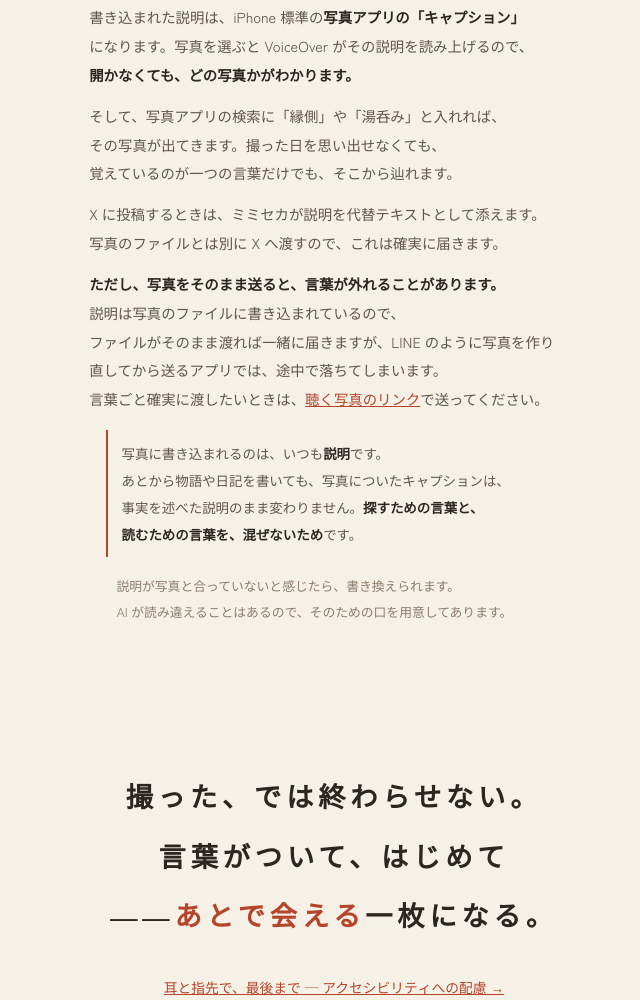
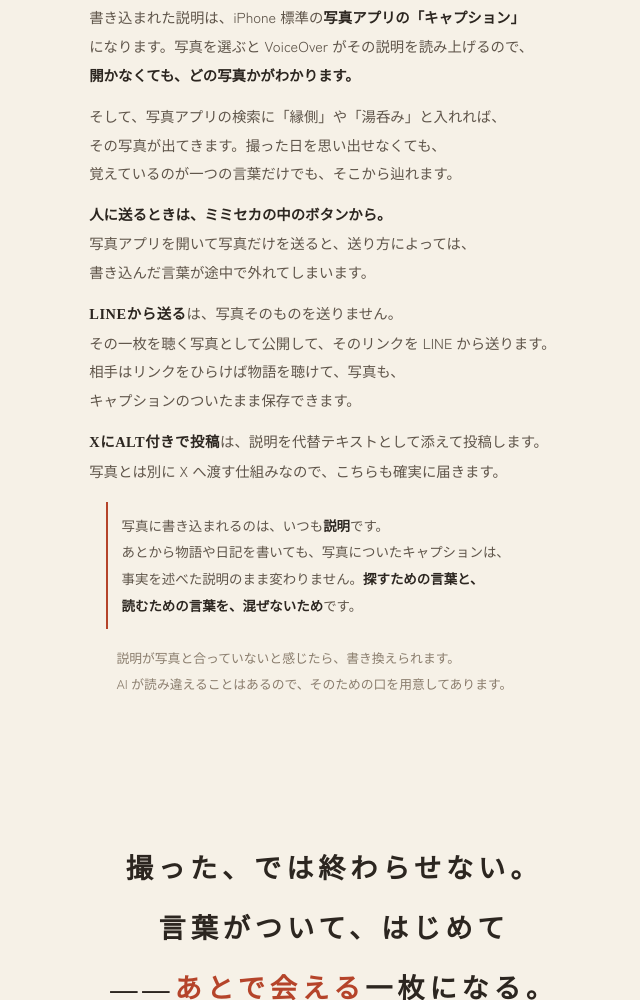
Before and after one commit to akito8639/mimiseka-site, a website: page scia/caption.html in a window 1280 px wide. Shown: the part 2545-3545 px from the top of the page, without its empty margins (306-946 px from the left). Drawn offline with Linux system fonts and the light colour scheme; a web font is replaced by a local one.

Commit message:
送り方はミミセカの直接連携で書く —— LINEから送るは写真を送らず、聴く写真のリンクを送る
共有シートの話として書いていたが、人に渡す正道はアプリが持っている 2 つのボタンだった。

・LINEから送る（publish_line_button）は写真そのものを送らない。その一枚を聴く写真として
  公開し、リンクを LINE から送る（publish_line_hint）。この経路では写真は常に同梱され
  （PublishContext.swift:52,200 の isLinkSend）、相手はキャプションのついたまま保存できる
  （publish_consent_point_2_body）。LINE が写真を作り直す経路を通らないので言葉が落ちない
・XにALT付きで投稿は、XAPIClient が metadata.alt_text として API に直接渡す

表記は「LINEで」でなく「LINEから」。商標上の配慮であり、動作の記述としても正確
（LINE の送信画面に遷移して、そこから送る）—— ShareActionBar.swift:30-31 に従った。

Co-Authored-By: Claude Opus 5 <noreply@anthropic.com>

```diff
--- a/scia/caption.html
+++ b/scia/caption.html
@@ -105,8 +105,9 @@
     <div class="prose">
       <p>書き込まれた説明は、iPhone 標準の<b>写真アプリの「キャプション」</b>になります。写真を選ぶと VoiceOver がその説明を読み上げるので、<b>開かなくても、どの写真かがわかります。</b></p>
       <p>そして、写真アプリの検索に「縁側」や「湯呑み」と入れれば、その写真が出てきます。撮った日を思い出せなくても、覚えているのが一つの言葉だけでも、そこから辿れます。</p>
-      <p>X に投稿するときは、ミミセカが説明を代替テキストとして添えます。写真のファイルとは別に X へ渡すので、これは確実に届きます。</p>
-      <p><b>ただし、写真をそのまま送ると、言葉が外れることがあります。</b>説明は写真のファイルに書き込まれているので、ファイルがそのまま渡れば一緒に届きますが、LINE のように写真を作り直してから送るアプリでは、途中で落ちてしまいます。言葉ごと確実に渡したいときは、<a href="lookback.html">聴く写真のリンク</a>で送ってください。</p>
+      <p><b>人に送るときは、ミミセカの中のボタンから。</b>写真アプリを開いて写真だけを送ると、送り方によっては、書き込んだ言葉が途中で外れてしまいます。</p>
+      <p><span class="key">LINEから送る</span>は、写真そのものを送りません。その一枚を聴く写真として公開して、そのリンクを LINE から送ります。相手はリンクをひらけば物語を聴けて、写真も、キャプションのついたまま保存できます。</p>
+      <p><span class="key">XにALT付きで投稿</span>は、説明を代替テキストとして添えて投稿します。写真とは別に X へ渡す仕組みなので、こちらも確実に届きます。</p>
     </div>
     <div class="notice">
       写真に書き込まれるのは、いつも<b>説明</b>です。あとから物語や日記を書いても、写真についたキャプションは、事実を述べた説明のまま変わりません。<b>探すための言葉と、読むための言葉を、混ぜないため</b>です。
```
